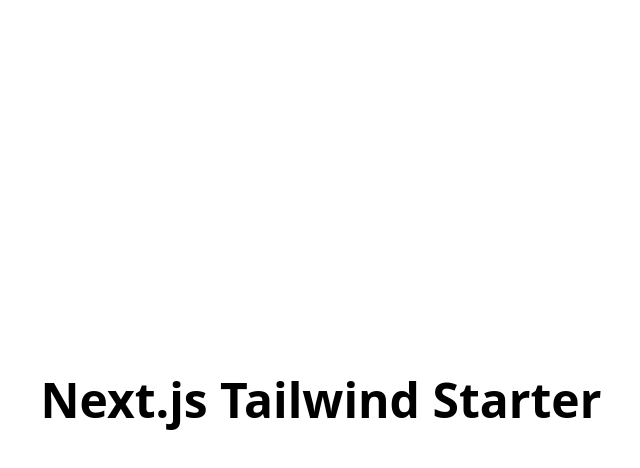
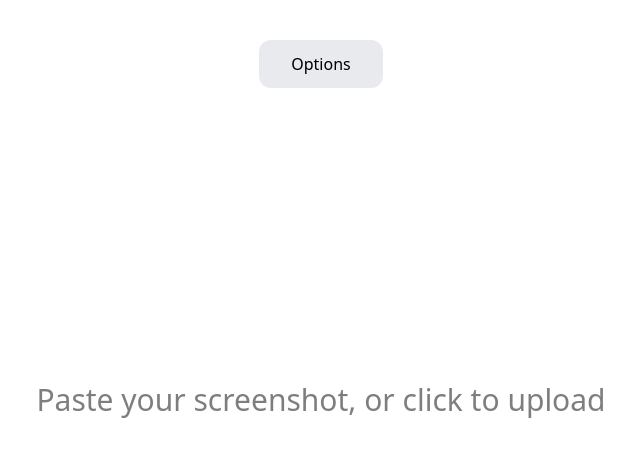
Before and after one commit to rishimohan/pika, a Next.js app: page / in a window 1280 px wide. Shown: the top 468 px of the page, without its empty margins (319-959 px from the left). Built offline with nearby package versions, Linux system fonts and the light colour scheme.

Commit message:
Can paste image

```diff
--- /dev/null
+++ b/components/main.js
@@ -0,0 +1,67 @@
+import { useState } from "react";
+
+export default function Main() {
+  const [blob, setBlob] = useState({src: null, w: 0, h: 0});
+
+  const onPaste = event => {
+    var items = (event.clipboardData || event.originalEvent.clipboardData).items;
+    console.log(JSON.stringify(items)); // will give you the mime types
+    var index = 0;
+    for (index in items) {
+      var item = items[index];
+      if (item.kind === 'file') {
+        var blob = item.getAsFile();
+        var reader = new FileReader();
+        reader.onload = function(event){
+          // console.log(event.target.result); // data url!
+          console.log("Event", event)
+          setBlob({...blob, src: event.target.result});
+        }
+        reader.readAsDataURL(blob);
+      }
+    }
+  }
+
+  const renderOptions = () => {
+    return (
+      <div className="fixed top-0 left-0 flex items-center justify-center w-full">
+        <div className="inline-flex px-8 py-3 mt-10 bg-gray-300/50 backdrop-blur rounded-xl">
+          Options
+        </div>
+      </div>
+    )
+  }
+
+  return (
+    <div
+      className="flex items-center justify-center h-full min-h-screen p-10 bg-white"
+      onPaste={onPaste}
+    >
+      {blob?.src ? (
+        <div
+          style={blob?.w ? { width: blob?.w / window.devicePixelRatio } : {}}
+          className="max-w-[60vw] mt-20 p-10 bg-gradient-to-br from-green-200 to-yellow-200 rounded-xl"
+        >
+          {/* {console.log("Width", blob.naturalwidth)} */}
+          <img
+            src={blob?.src}
+            className="shadow-xl rounded-xl"
+            onLoad={(e) => {
+              setBlob({
+                ...blob,
+                w: e.target.naturalWidth,
+                h: e.target.naturalHeight,
+              });
+              console.log("Img e", e);
+            }}
+          />
+        </div>
+      ) : (
+        <span className="text-3xl opacity-50">
+          Paste your screenshot, or click to upload
+        </span>
+      )}
+      {renderOptions()}
+    </div>
+  );
+}
--- a/pages/index.js
+++ b/pages/index.js
@@ -1,22 +1,16 @@
 import Head from 'next/head'
+import Main from "components/main";
 
 export default function Home() {
   return (
     <>
       <Head>
-        <title>Next.js + TailwindCSS</title>
+        <title>Pika – Create beautiful screenshots quickly</title>
         <link rel="icon" href="/favicon.ico" />
       </Head>
 
-      <main>
-        {/* Remove from here */}
-        <div className="relative flex items-center justify-center h-screen overflow-hidden dark:bg-[#222]">
-          <h1 className="text-3xl font-black md:text-5xl dark:text-white">
-            Next.js Tailwind Starter
-          </h1>
-        </div>
-        {/* To here */}
-      </main>
+
+      <Main />
     </>
   );
 }
--- a/tailwind.config.js
+++ b/tailwind.config.js
@@ -1,6 +1,7 @@
 module.exports = {
   content: [
-    "./pages/*.js"
+    "pages/*.js",
+    "components/*.js"
   ],
   darkMode: false, // or 'media' or 'class'
   theme: {
```
